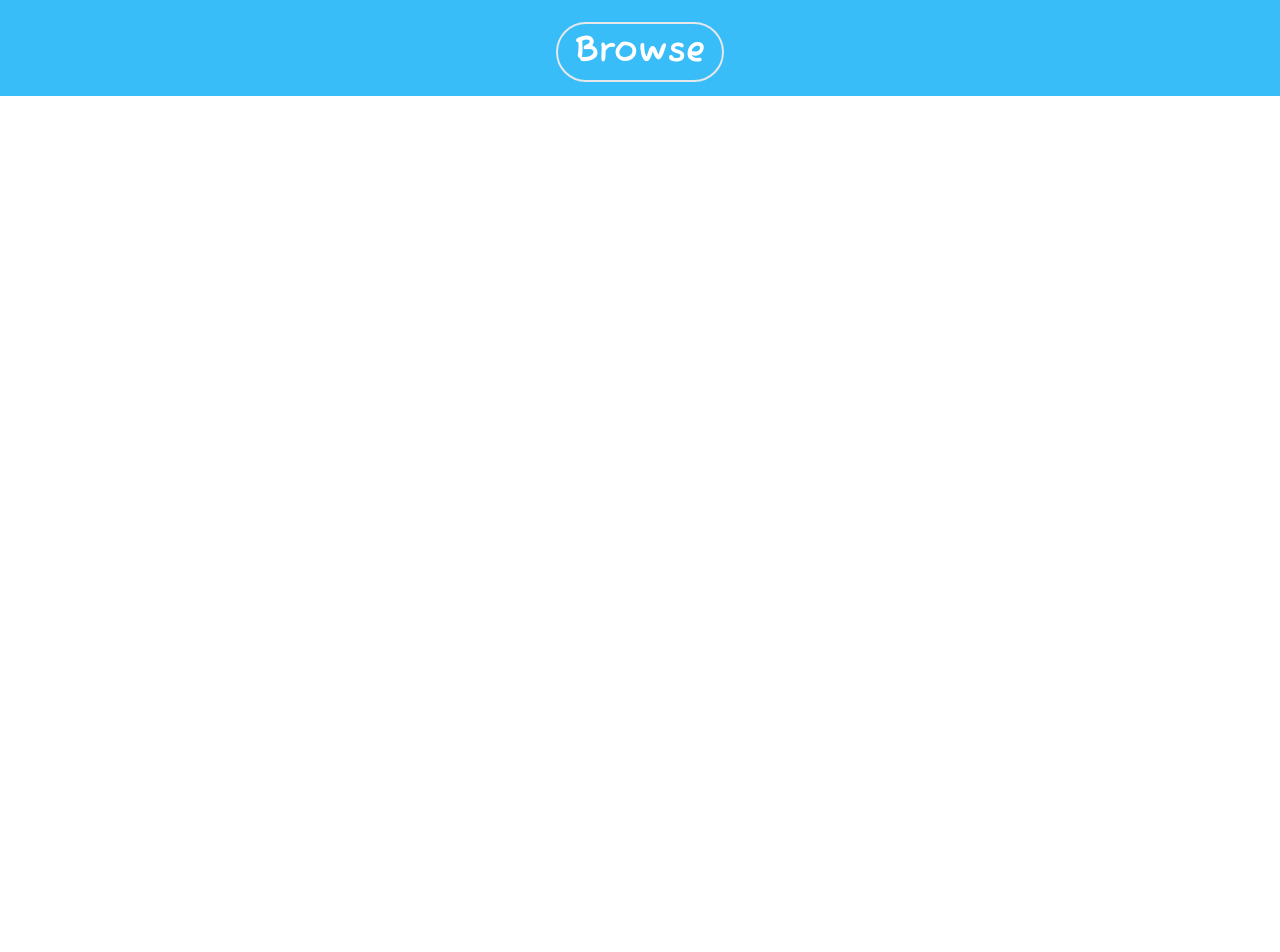
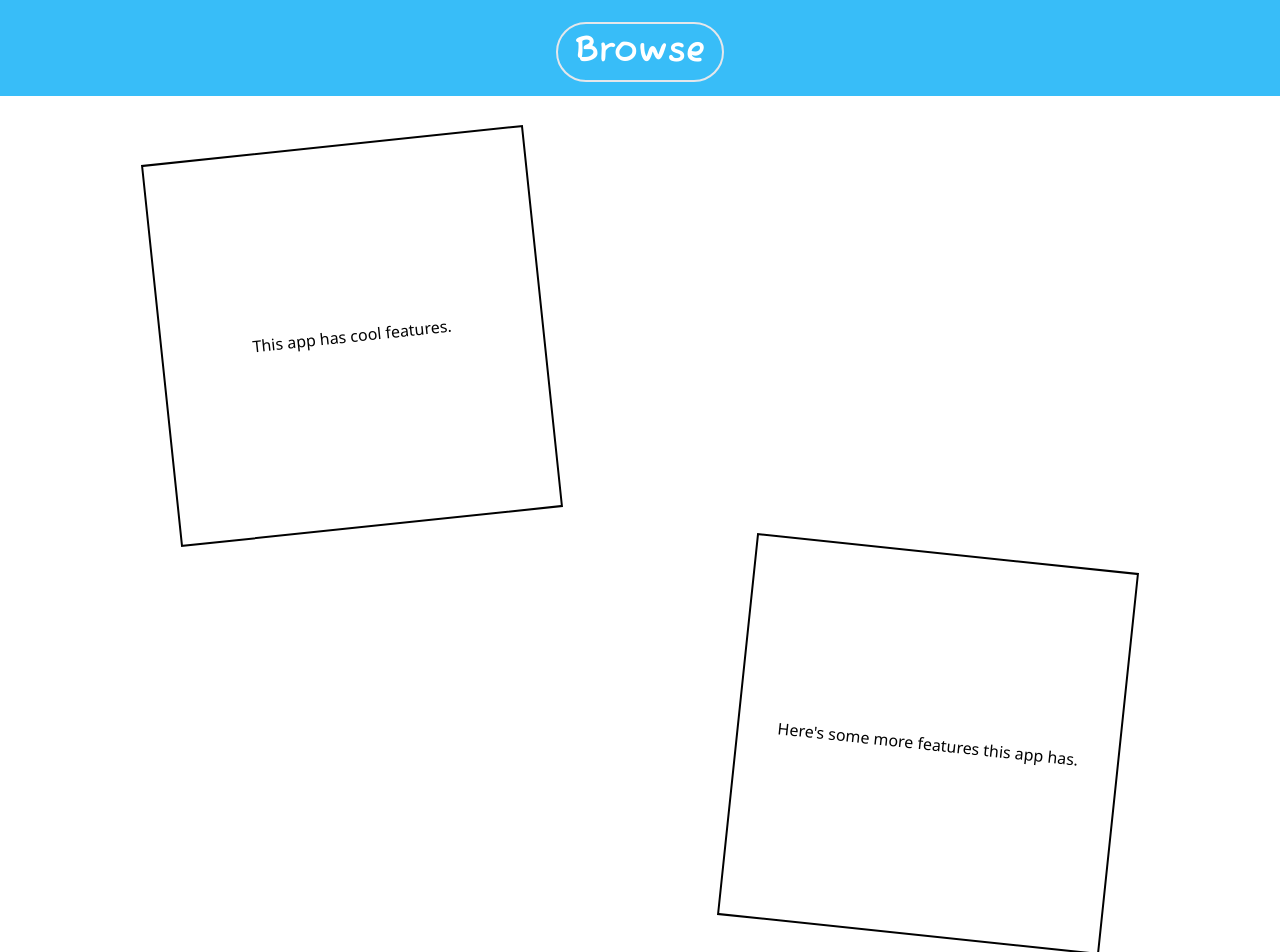
Before and after one commit to suzuhe481/blogga-frontend, a React (Vite) app: page / in a window 1280 px wide. Shown: the part 400-1352 px from the top of the page. Before the commit the page ends 800 px from the top, so only its background shows below. Built offline with nearby package versions, Linux system fonts and the light colour scheme; no server answers.

Commit message:
Initial features section

```diff
--- a/src/components/PageComponents/Welcome/Welcome.tsx
+++ b/src/components/PageComponents/Welcome/Welcome.tsx
@@ -16,6 +16,20 @@ const Welcome = () => {
           <button>Browse</button>
         </a>
       </div>
+
+      <div className="grid grid-rows-2 my-12 mx-4 gap-y-6">
+        <div className="flex w-full justify-start">
+          <div className="absolute flex text-center justify-center items-center border-2 border-black h-48 w-48 ml-8 -rotate-6 desktop:h-96 desktop:w-96 desktop:ml-36">
+            This app has cool features.
+          </div>
+        </div>
+
+        <div className="flex w-full justify-end">
+          <div className="flex text-center justify-center items-center border-2 border-black h-48 w-48 mr-8 rotate-6 desktop:h-96 desktop:w-96 desktop:mr-36">
+            Here's some more features this app has.
+          </div>
+        </div>
+      </div>
     </>
   );
 };
```
